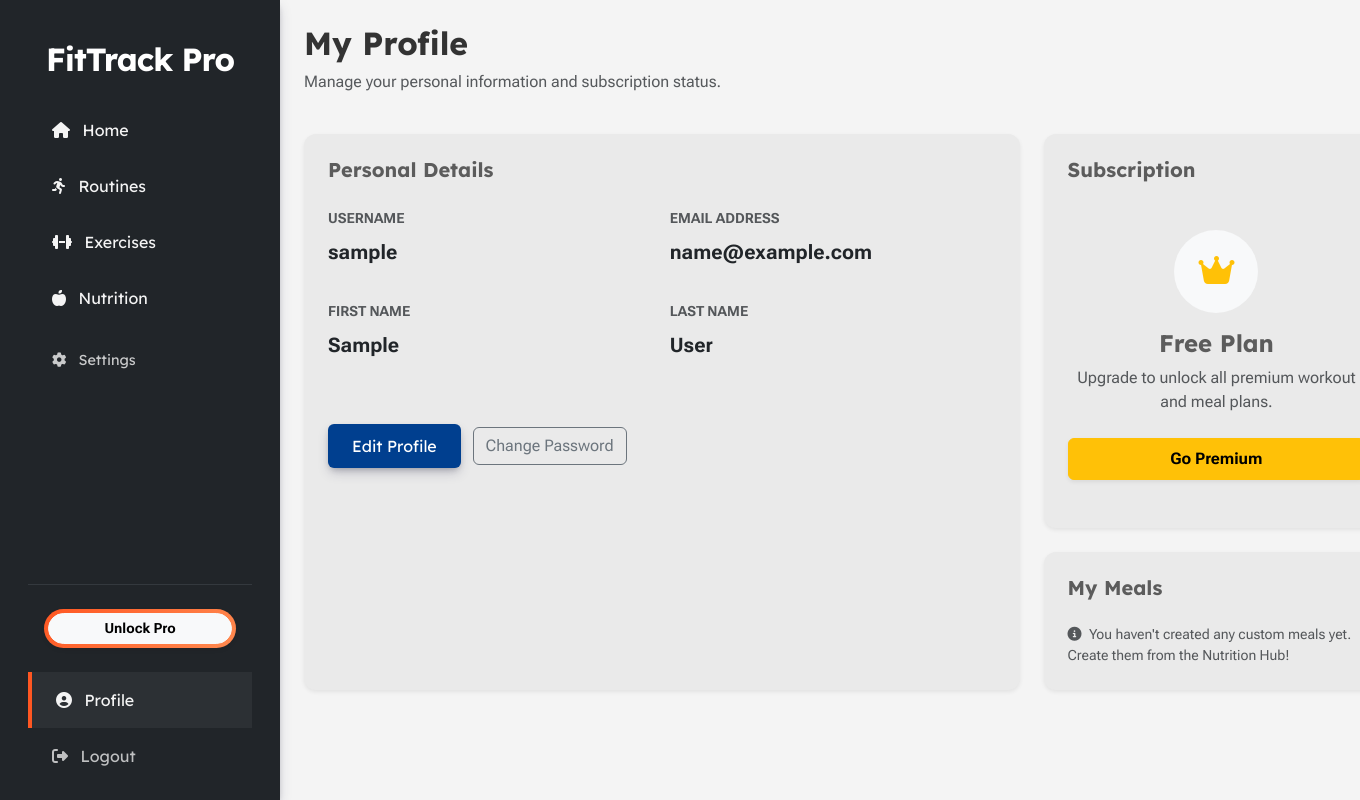
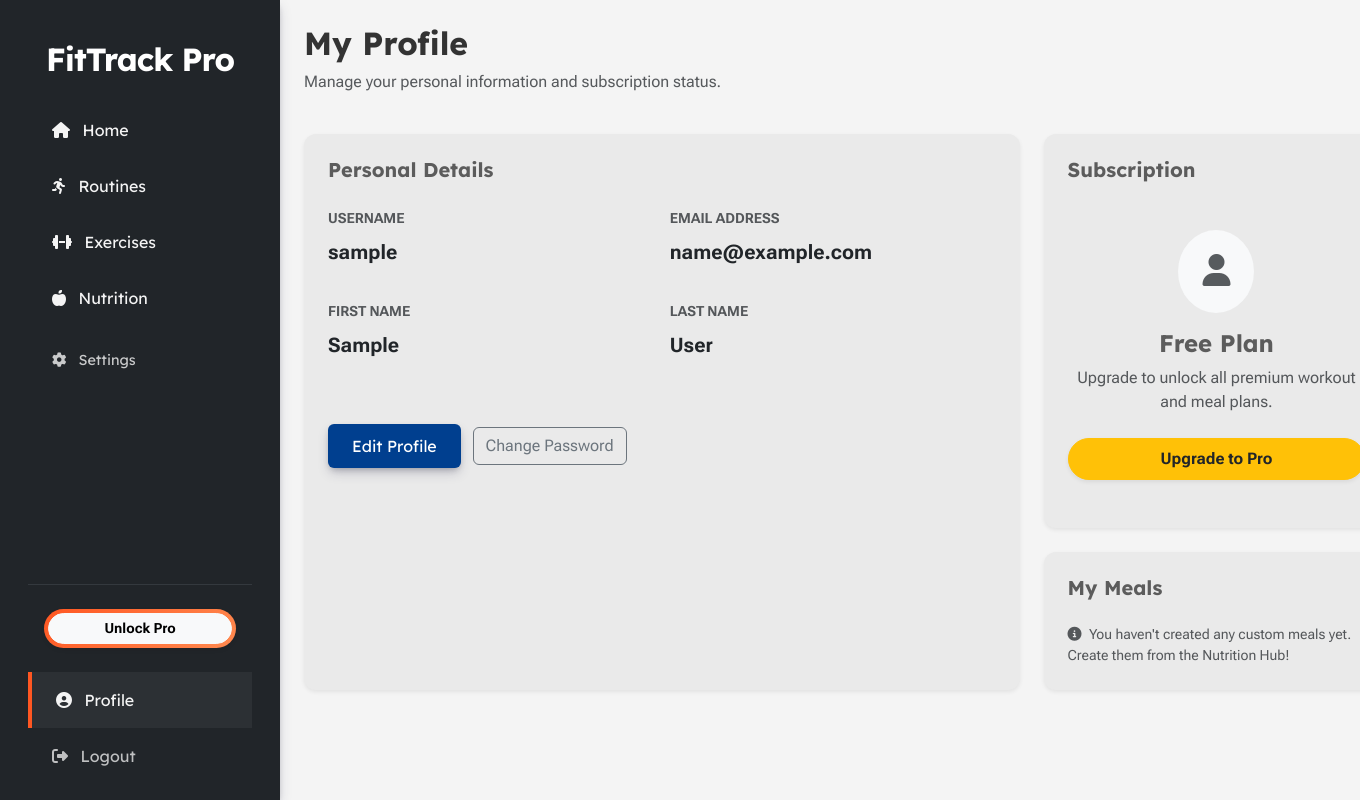
Before and after one commit to mlucasmichel/FitTrack-Pro, a Django app: page /accounts/profile/ in a window 1360 px wide; the page is wider, and only the part inside the window is pictured. Run offline with Django 5.2, Linux system fonts and the light colour scheme; the visitor is signed in with stand-in values (Sample User, id 1); data comes from the database, SQL or seed files in the repository; data that the repository does not hold is empty; parts of the project's set-up code (start-up, migrations or seed data) failed here and were passed over; some libraries are stand-ins or nearby versions.

Commit message:
Update subscription status display to differentiate between Pro and Free plans on Profile page

```diff
--- a/accounts/templates/accounts/profile.html
+++ b/accounts/templates/accounts/profile.html
@@ -45,14 +45,29 @@
         <div class="card border-0 shadow-sm p-4">
             <h5 class="fw-bold mb-4">Subscription</h5>
             <div class="text-center py-4">
+                {% if user.subscription.status == 'active' %}
+                    <div class="rounded-circle d-inline-block bg-primary bg-gradient bg-opacity-10 border-0 p-4 mb-3">
+                        <i class="fas fa-crown fa-2x bg-primary bg-gradient fw-bold"></i>
+                    </div>
+                    <h4 class="fw-bold">Pro Plan</h4>
+                    <p class="text-muted mb-4">You have full access to all premium workout routines and meal plans.</p>
+                    <div class="d-grid">
+                        <div class="card bg-primary bg-gradient bg-opacity-10 border-0 p-1 shadow-sm rounded-pill text-center">
+                            <span class="small bg-primary bg-gradient fw-bold">Active Member</span>
+                        </div>
+                    </div>
+                {% else %}
                     <div class="rounded-circle bg-light d-inline-block p-4 mb-3">
-                    <i class="fas fa-crown fa-2x text-warning"></i>
+                        <i class="fas fa-user fa-2x text-muted"></i>
                     </div>
                     <h4 class="fw-bold">Free Plan</h4>
                     <p class="text-muted mb-4">Upgrade to unlock all premium workout and meal plans.</p>
                     <div class="d-grid">
-                    <a href="#" class="btn btn-warning py-2 fw-bold shadow-sm">Go Premium</a>
+                        <a href="{% url 'pricing' %}" class="btn btn-warning py-2 fw-bold shadow-sm rounded-pill text-dark">
+                            Upgrade to Pro
+                        </a>
                     </div>
+                {% endif %}
             </div>
         </div>
 
```
Lines whose indentation alone changed are shown as unchanged.
